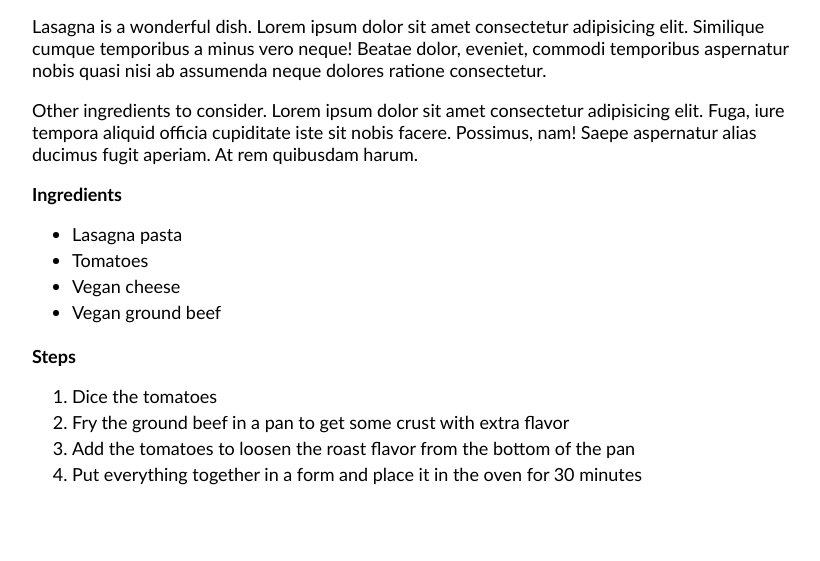
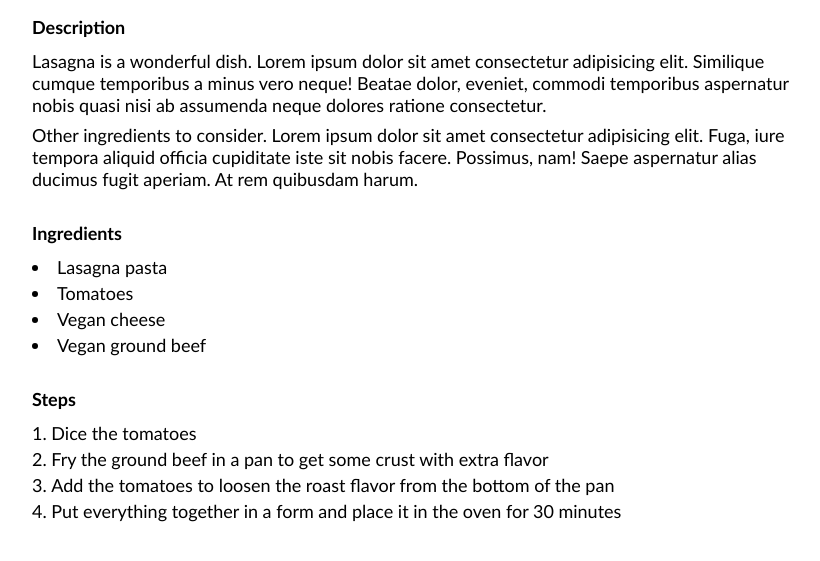
Before and after one commit to jnthansc/odin-recipies, a plain HTML site: page recipes/lasagna.html in a window 1280 px wide. Shown: the part 389-950 px from the top of the page, without its empty margins (224-1044 px from the left). Drawn offline with Linux system fonts and the light colour scheme.

Commit message:
Adjust border-sizing and styling
Set border-sizing to border-box, so styling elements is more intuitive.
Reset the base margin and padding of all elements to only apply own
styling.

```diff
--- a/styles/recipe.css
+++ b/styles/recipe.css
@@ -1,6 +1,11 @@
-* {
+*,
+*::before,
+*::after {
   font-family: 'Trebuchet MS', sans-serif;
   font-size: 18px;
+  box-sizing: border-box;
+  margin: 0;
+  padding: 0;
 }
 
 body {
@@ -15,13 +20,24 @@ body {
 h1 {
   font-weight: 300;
   font-size: 48px;
+  margin-bottom: 32px;
+}
+
+h2 {
+  margin: 32px 0 12px;
+}
+
+p {
+  margin-bottom: 8px;
 }
 
 img {
   height: auto;
   width: 20vw;
+  margin-bottom: 24px;
 }
 
 li {
-  padding-bottom: 4px;
+  margin-bottom: 4px;
+  list-style-position: inside;
 }
--- a/styles/styles.css
+++ b/styles/styles.css
@@ -1,6 +1,11 @@
-* {
+*,
+*::before,
+*::after {
   font-family: 'Trebuchet MS', sans-serif;
   font-size: 18px;
+  box-sizing: border-box;
+  margin: 0;
+  padding: 0;
 }
 
 body {
@@ -11,6 +16,7 @@ body {
 h1 {
   font-weight: 300;
   font-size: 48px;
+  margin-bottom: 32px;
 }
 
 ul {
@@ -18,5 +24,5 @@ ul {
 }
 
 li {
-  padding-bottom: 4px;
+  margin-bottom: 4px;
 }
```
